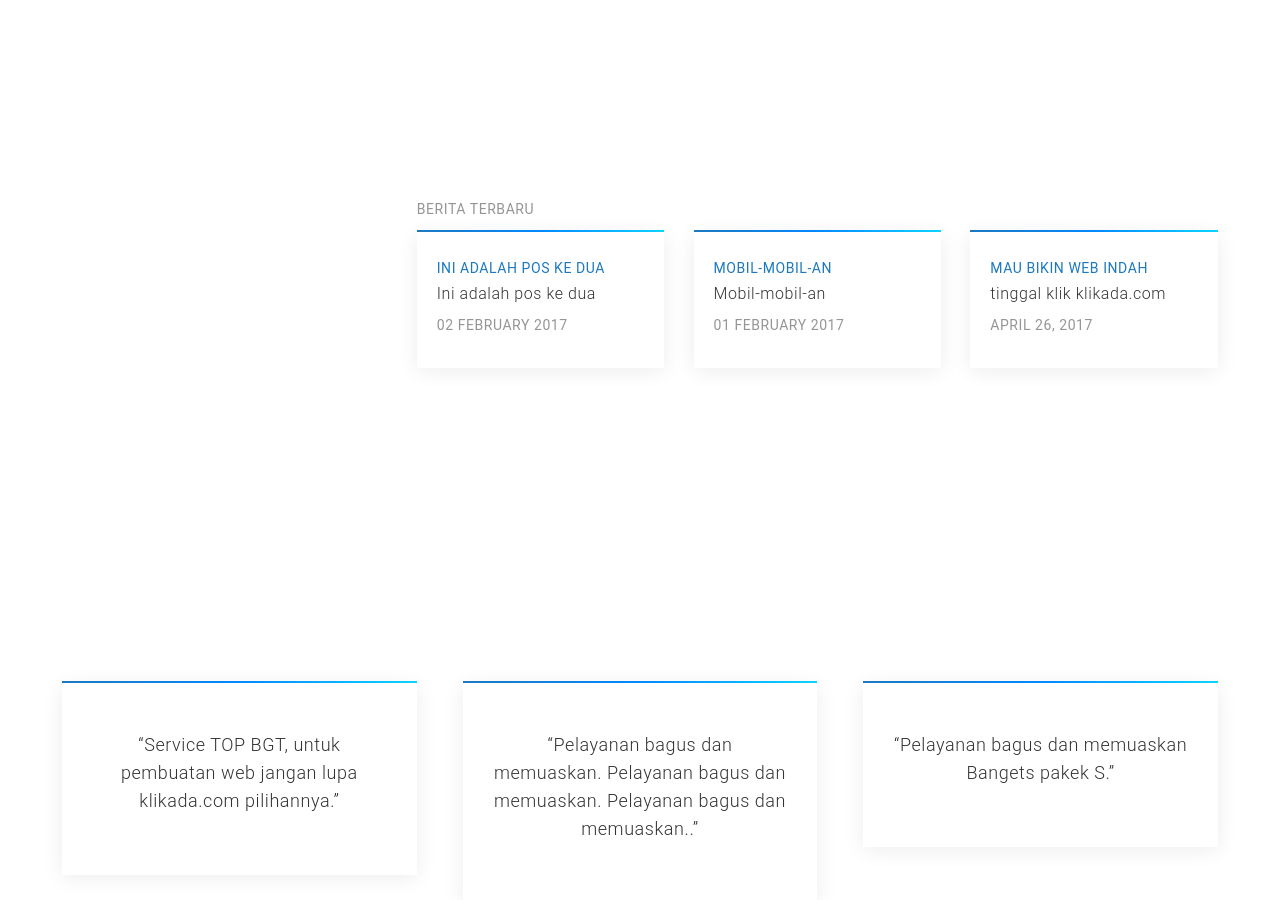
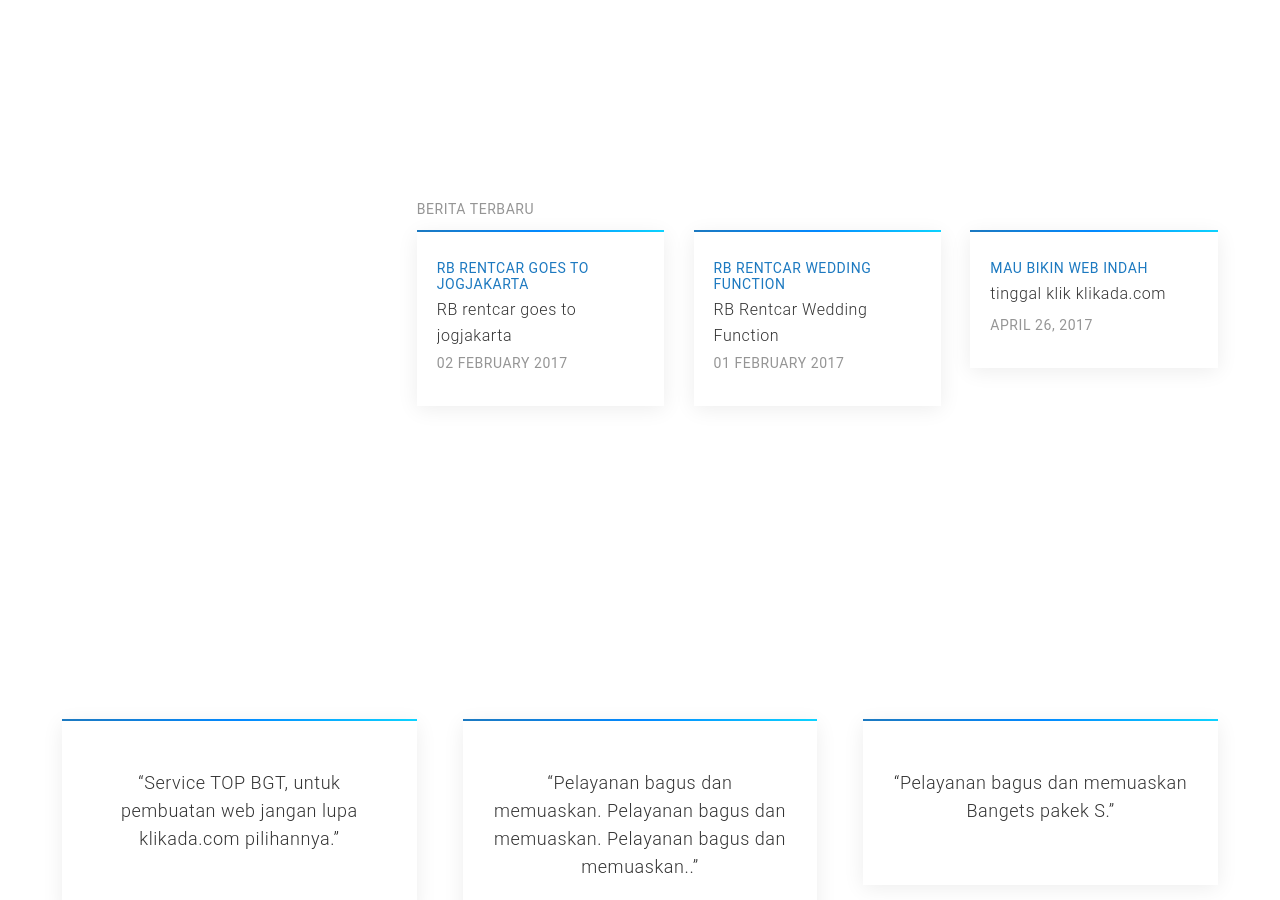
Before and after one commit to projectrbrc/projectrbrc.github.io, a Jekyll site: the page built from index.html, in a window 1280 px wide and 900 px high, scrolled down 712 px. Built offline with Jekyll 4.4.1, drawn with Linux system fonts in a browser that asks for light colours; comment, search, counter and statistics services are not loaded.

Commit message:
Mr Hyde was here …

```diff
--- a/_posts/2017-02-01-first-post.md
+++ b/_posts/2017-02-01-first-post.md
@@ -1,7 +1,7 @@
 ---
 layout: post
-title: Mobil-mobil-an
-penulis: Pintar bin Bejo
+title: RB Rentcar Wedding Function
+penulis: Author
 gambar: https://4.bp.blogspot.com/-V1j59HorHsY/WP5099wntQI/AAAAAAAAfMk/1C04qGDqvHAOyiH8l7BprlNPz1krYFiLwCLcB/s1600/WhatsApp%2BImage%2B2017-04-23%2Bat%2B22.09.02.jpeg
 gambar_height: 810
 gambar_width: 1080
--- a/_posts/2017-02-02-keduax.md
+++ b/_posts/2017-02-02-keduax.md
@@ -1,7 +1,7 @@
 ---
 layout: post
-title: Ini adalah pos ke dua
-penulis: Bejo bin Paijo
+title: RB rentcar goes to jogjakarta
+penulis: Author
 gambar: https://1.bp.blogspot.com/-p72XQ6Fg13w/WP5096sab3I/AAAAAAAAfMo/SHKetUutgm8yBZelSdTBubnfpvy_2uvFgCLcB/s1600/WhatsApp%2BImage%2B2017-04-23%2Bat%2B22.09.41.jpeg
 gambar_height: 810
 gambar_width: 1080
@@ -31,7 +31,7 @@
 <p>Mulai Perjalanan Pada pukul 10 malam dari Tulungagung melewati wonogiri-klaten-jogjakarta dan tiba tepat saat sunrise di object awal kita pantai parang tritis, setelah itu kami melanjutkan perjalanan ke gua pindul dan diteruskan lagi di demata dan area alun2 kidul saat senja,perjalanan ditutup dengan wisata budaya di daerah malioboro, terimakasih, semoga perjalanan bapak berkesan meyenangkan dan kami selalu siap memberikan pelayanan terbaik kami</p>
 </div>
 <div><p><em><strong>Source: Google/SOASTA Research, 2017.</strong></em></p>
-	<p>Learn more about this research, by checking out the <a href="https://www.thinkwithgoogle.com/articles/mobile-page-speed-new-industry-benchmarks.html">full article on Think with Google</a>.</p>
+	<p></p>
 	<p>To help improve these benchmarks, the AMP Project enables the creation of websites and ads that are consistently fast, beautiful and high-performing across devices and distribution platforms. Learn more at <a href="http://ampproject.org">AMPproject.org</a>.</p>
 	<div></div>
 	<div class="yj6qo ajU"></div><br />  </div>
```
Also changed, not shown: static/img/background.jpg (deleted), static/img/home/home_hero_phone.png (deleted), static/img/instagram-logo.png (deleted), static/img/rb-50.png (deleted).
